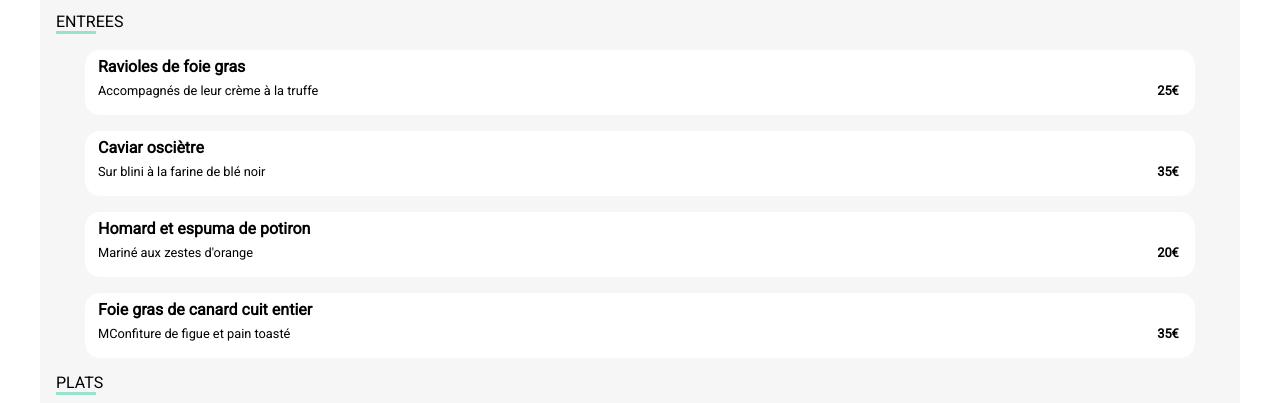
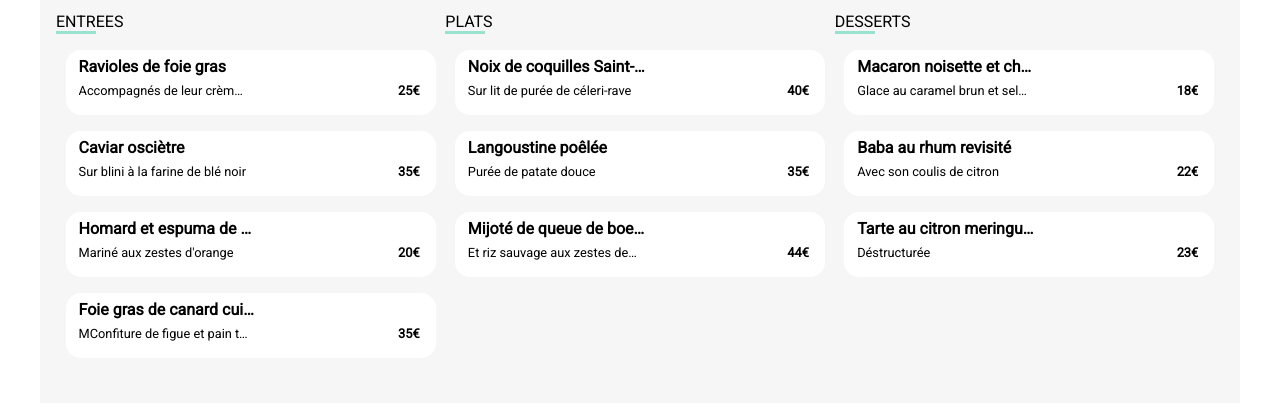
Before and after one commit to sergyth/SaniNounkwSergeThierry_3_03112021, a website: page lanoteenchantee.html in a window 1280 px wide. Shown: the part 347-750 px from the top of the page. Drawn offline with Linux system fonts and the light colour scheme; a web font is replaced by a local one.

Commit message:
ajout media querries pour card-menu des  pages restantes

```diff
--- a/lanoteenchantee.html
+++ b/lanoteenchantee.html
@@ -46,6 +46,7 @@
                   <i class="fas fa-heart heart-icon heart-icon-1 card-menu__icon"></i>
                 </div>
               </div>
+              <div class="card-menu__dishes-wrapper">
                 <article class="card-menu__dishes">
                   <p class="card-menu__text">ENTREES</p>
                   <div class="card-menu__recipe recipe">
@@ -155,6 +156,7 @@
                     <div class="recipe__selected"><i class="fas fa-check-circle selected"></i></div>
                   </div>
                 </article>
+              </div>
               <button class="add-cart">Commander</button>
             </div>
 
```
Also changed, not shown: alafrancaise.html (+2 -0 lines), ledelicedessens.html (+2 -0 lines). Lines whose indentation alone changed are shown as unchanged.
